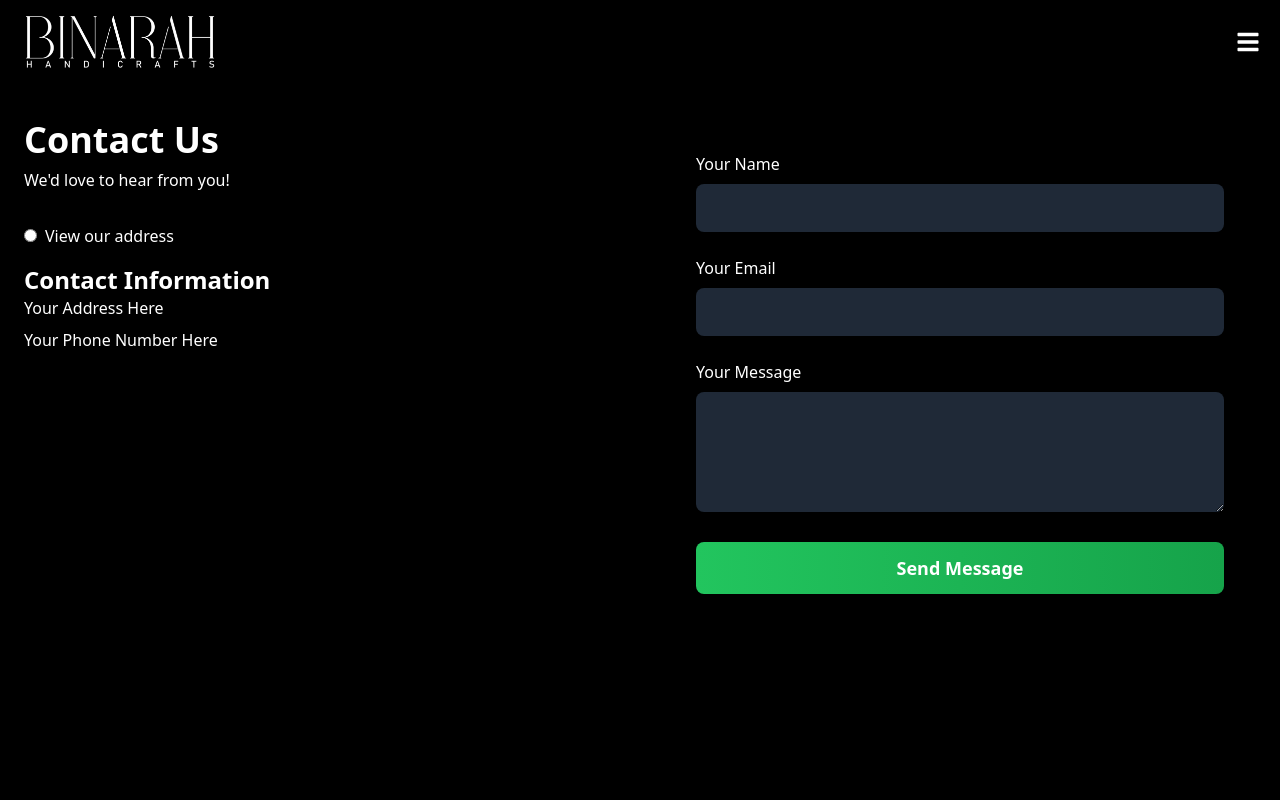
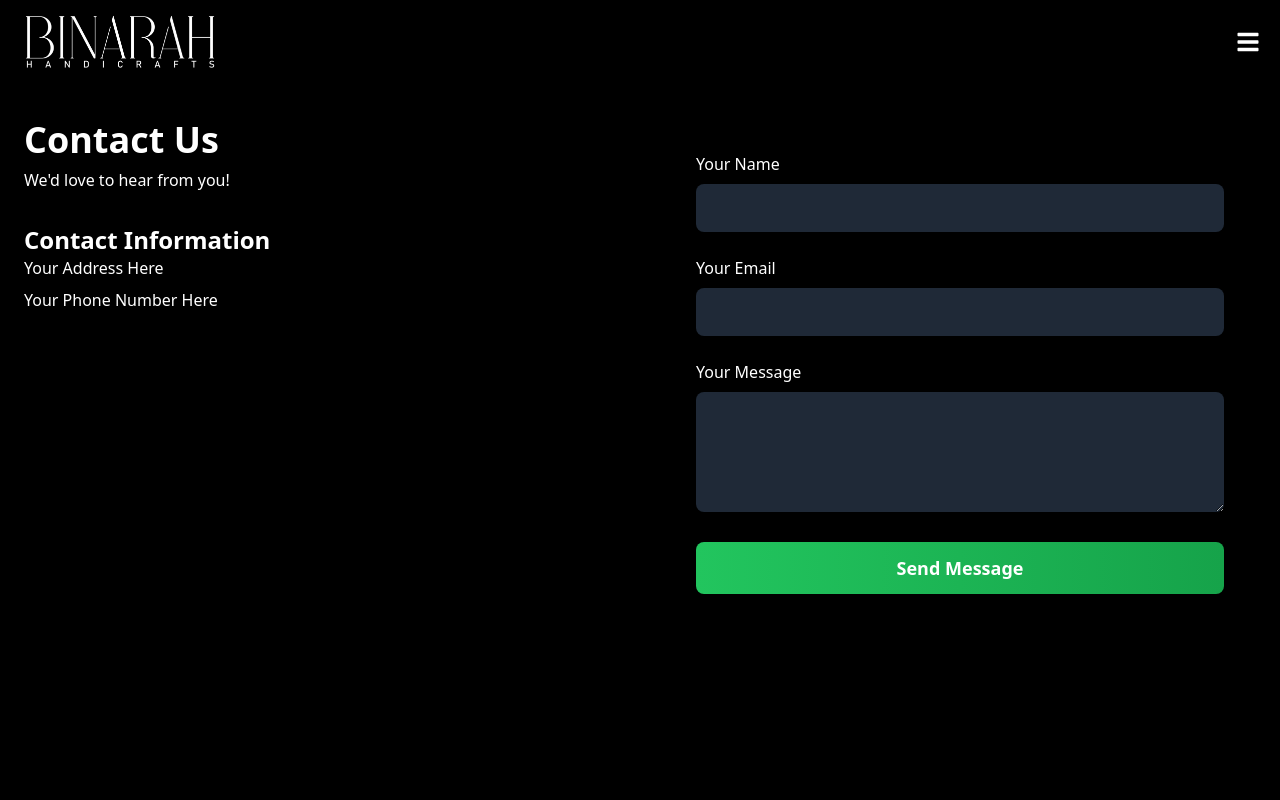
Before and after one commit to Ghosst-07/bin-websites, a Next.js app: page /contact in a window 1280 px wide. Shown: the top 800 px of the page. Built offline with nearby package versions, Linux system fonts and the light colour scheme.

Commit message:
Updated contact us
Removed items view address

```diff
--- a/app/contact/page.jsx
+++ b/app/contact/page.jsx
@@ -10,12 +10,7 @@ const Contact = () => {
           <p className="mt-2 mb-8">We&apos;d love to hear from you!</p>
           <div className="mb-4">
 
-            <div>
-              <input type="radio" id="addressOption" name="contactOption" />
-              <label htmlFor="addressOption" className="ml-2">
-                View our address
-              </label>
-            </div>
+
           </div>
           <div>
             <h2 className="text-2xl font-semibold">Contact Information</h2>
```
